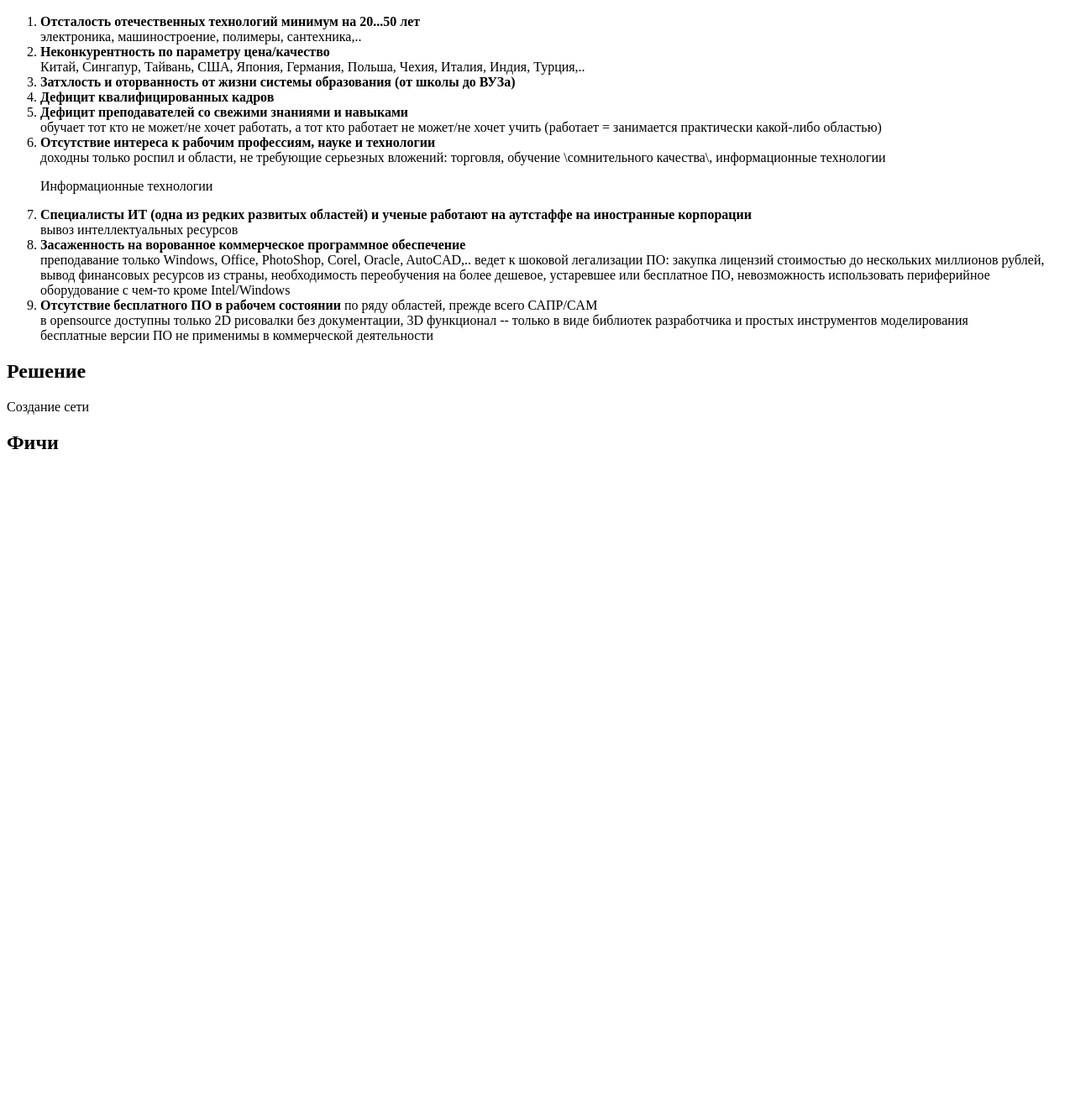
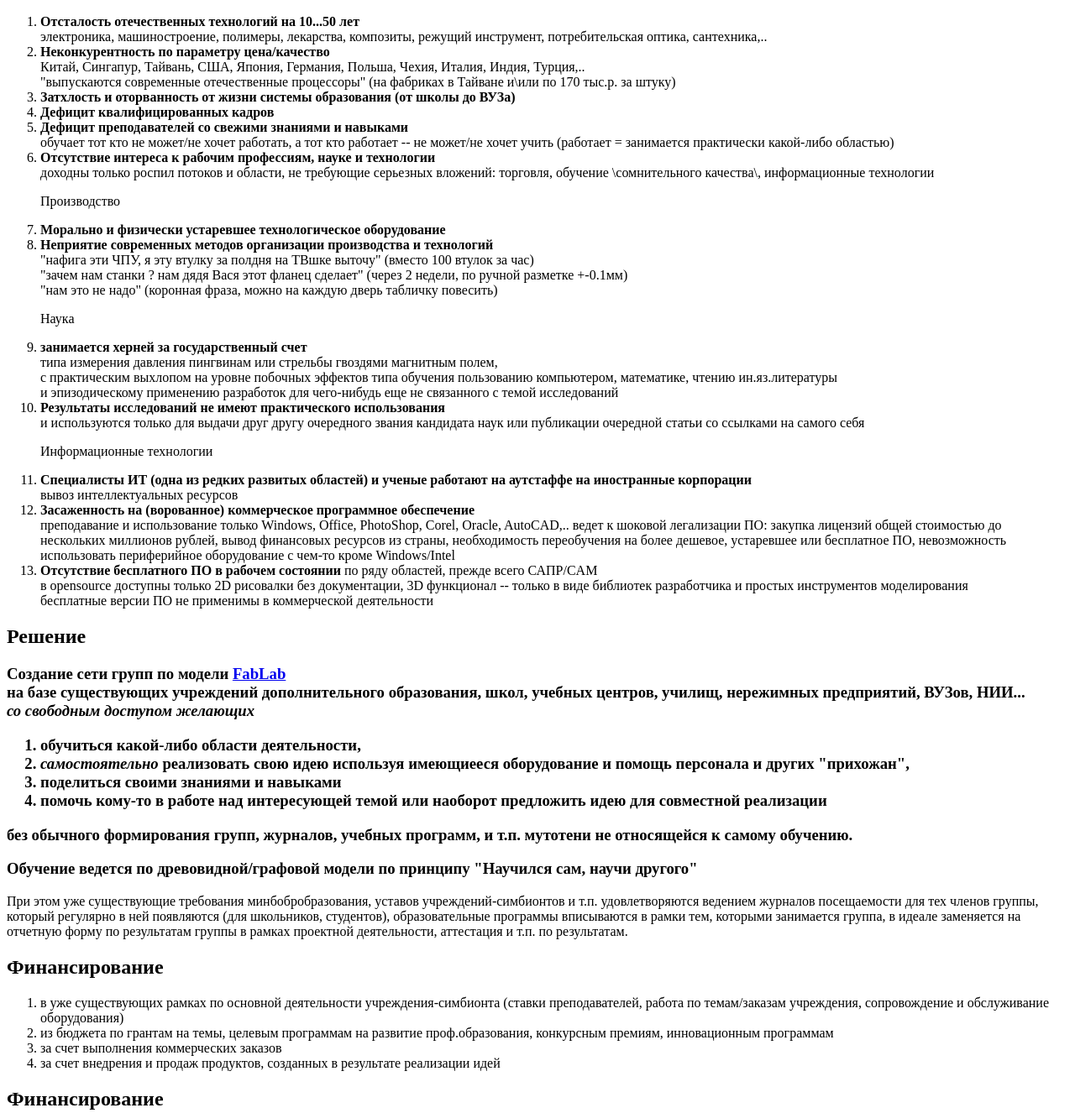
Before and after one commit to ponyatov/CHBZ, a plain HTML site: page Idea.html in a window 1280 px wide. Shown: the part 128-1454 px from the top of the page at 84% size. Before the commit the page ends 800 px from the top, so only its background shows below. Drawn offline with Linux system fonts and the light colour scheme.

Commit message:
Signed-off-by: Dmitry Ponyatov <dponyatov@gmail.com>

```diff
--- a/Idea.html
+++ b/Idea.html
@@ -8,23 +8,41 @@
 <HR>
 <H2>Проблемы</H2>
 <OL>
-	<LI><B>Отсталость отечественных технологий минимум на 20...50 лет</B><BR>
-	электроника, машиностроение, полимеры, сантехника,..
+	<LI><B>Отсталость отечественных технологий на 10...50 лет</B><BR>
+	электроника, машиностроение, полимеры, лекарства, композиты, режущий инструмент, потребительская оптика, сантехника,..
 	<LI><B>Неконкурентность по параметру цена/качество</B><BR>
-	Китай, Сингапур, Тайвань, США, Япония, Германия, Польша, Чехия, Италия, Индия, Турция,..
+	Китай, Сингапур, Тайвань, США, Япония, Германия, Польша, Чехия, Италия, Индия, Турция,..<BR>
+	"выпускаются современные отечественные процессоры" (на фабриках в Тайване и\или по 170 тыс.р. за штуку)<BR>
 	<LI><B>Затхлость и оторванность от жизни системы образования (от школы до ВУЗа)</B>
 	<LI><B>Дефицит квалифицированных кадров</B>
 	<LI><B>Дефицит преподавателей со свежими знаниями и навыками</B><BR>
-	обучает тот кто не может/не хочет работать, а тот кто работает не может/не хочет учить (работает = занимается практически какой-либо областью)
-	<LI><B>Отсутствие интереса к рабочим профессиям, науке и технологии</B><BR>доходны только роспил и области, не требующие серьезных вложений:
+	обучает тот кто не может/не хочет работать, а тот кто работает -- не может/не хочет учить (работает = занимается практически какой-либо областью)
+	<LI><B>Отсутствие интереса к рабочим профессиям, науке и технологии</B><BR>
+	доходны только роспил потоков и области, не требующие серьезных вложений:
 	торговля, обучение \сомнительного качества\, информационные технологии
+<P>Производство<P>
+	<LI><B>Морально и физически устаревшее технологическое оборудование</B><BR>
+	<LI><B>Неприятие современных методов организации производства и технологий</B><BR>
+	"нафига эти ЧПУ, я эту втулку за полдня на ТВшке выточу" (вместо 100 втулок за час)<BR>
+	"зачем нам станки ? нам дядя Вася этот фланец сделает" (через 2 недели, по ручной разметке +-0.1мм)<BR>
+	"нам это не надо" (коронная фраза, можно на каждую дверь табличку повесить)
+<P>Наука</P>
+	<LI><B>занимается херней за государственный счет</B><BR>
+	типа измерения давления пингвинам или стрельбы гвоздями магнитным полем,<BR>
+	с практическим выхлопом на уровне побочных эффектов типа обучения пользованию компьютером, математике,
+	чтению ин.яз.литературы<BR>и эпизодическому применению разработок для чего-нибудь еще
+	не связанного с темой исследований
+	<LI><B>Результаты исследований не имеют практического использования</B><BR>
+	и используются только для выдачи друг другу очередного звания кандидата наук
+	или публикации очередной статьи со ссылками на самого себя
+
 <P>Информационные технологии<P>
 	<LI><B>Специалисты ИТ (одна из редких развитых областей) и ученые работают на аутстаффе на иностранные корпорации</B><BR>
 	вывоз интеллектуальных ресурсов
-	<LI><B>Засаженность на ворованное коммерческое программное обеспечение</B><BR>
-	преподавание только Windows, Office, PhotoShop, Corel, Oracle, AutoCAD,.. ведет к шоковой легализации ПО: закупка лицензий
-	стоимостью до нескольких миллионов рублей, вывод финансовых ресурсов из страны, необходимость переобучения на более дешевое, устаревшее
-        или бесплатное ПО, невозможность использовать периферийное оборудование с чем-то кроме Intel/Windows
+	<LI><B>Засаженность на (ворованное) коммерческое программное обеспечение</B><BR>
+	преподавание и использование только Windows, Office, PhotoShop, Corel, Oracle, AutoCAD,.. ведет к шоковой легализации ПО: закупка лицензий
+	общей стоимостью до нескольких миллионов рублей, вывод финансовых ресурсов из страны, необходимость переобучения на более дешевое, устаревшее
+        или бесплатное ПО, невозможность использовать периферийное оборудование с чем-то кроме Windows/Intel
 	<LI><B>Отсутствие бесплатного ПО в рабочем состоянии</B> по ряду областей, прежде всего САПР/CAM<BR>
 	в opensource доступны только 2D рисовалки без документации, 3D функционал -- только в виде библиотек разработчика
 	и простых инструментов моделирования<BR>
@@ -32,7 +50,42 @@
 </OL>
 <H2>Решение</H2>
 
-Создание сети
+<H3>
+	Создание сети групп по модели <A HREF="http://www.fablab.ru">FabLab</A><BR>
+	на базе существующих учреждений дополнительного образования, школ,
+	учебных центров, училищ, нережимных предприятий, ВУЗов, НИИ...<BR>
+	<I>со свободным доступом желающих</I>
+<OL>
+	<LI>обучиться какой-либо области деятельности,
+	<LI><I>самостоятельно</I> реализовать свою идею используя имеющиееся оборудование и помощь персонала и других "прихожан",
+	<LI>поделиться своими знаниями и навыками
+	<LI>помочь кому-то в работе над интересующей темой или наоборот предложить идею для совместной реализации
+</OL>
+без обычного формирования групп, журналов, учебных программ, и т.п. мутотени не относящейся к самому обучению.
+<P>
+Обучение ведется по древовидной/графовой модели по принципу "Научился сам, научи другого"
+</H3>
+
+При этом уже существующие требования минбобробразования, уставов учреждений-симбионтов и т.п. удовлетворяются
+ведением журналов посещаемости для тех членов группы, который регулярно в ней появляются (для школьников,
+студентов), образовательные программы вписываются в рамки тем, которыми занимается группа,
+в идеале заменяется на отчетную форму по результатам группы в рамках проектной деятельности,
+аттестация и т.п. по результатам.
+
+<H2>Финансирование</H2>
+
+<OL>
+	<LI>в уже существующих рамках по основной деятельности учреждения-симбионта (ставки преподавателей, работа по темам/заказам учреждения,
+	сопровождение и обслуживание оборудования)
+	<LI>из бюджета по грантам на темы, целевым программам на развитие проф.образования, конкурсным премиям, инновационным программам
+	<LI>за счет выполнения коммерческих заказов
+	<LI>за счет внедрения и продаж продуктов, созданных в результате реализации идей
+</OL>
+
+<H2>Финансирование</H2>
+
+<OL>
+</OL>
 
 <H2>Фичи</H2>
 </BODY>
```
